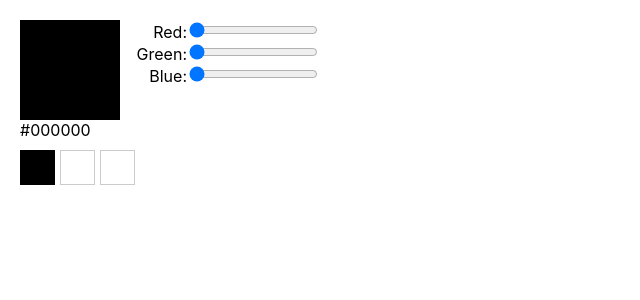
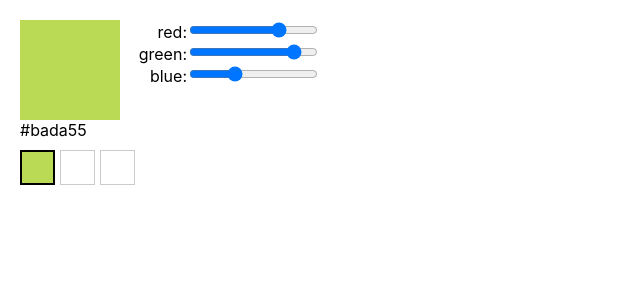
Before and after one commit to morgandonze/kickoff-color-picker, a Next.js app in the folder client/: page / in a window 1280 px wide. Shown: the top 300 px of the page, without its empty margins (0-640 px from the left). Built offline with nearby package versions, Linux system fonts and the light colour scheme.

Commit message:
Make color picker show selected swatch

```diff
--- a/client/components/color-picker/index.js
+++ b/client/components/color-picker/index.js
@@ -29,24 +29,29 @@ const ChannelSlider = (props) => {
 };
 
 const ColorPicker = (props) => {
-  const { onChangeColor } = props;
+  const { onChangeColor, color } = props;
 
-  const [red, setRed] = useState(0);
-  const [green, setGreen] = useState(0);
-  const [blue, setBlue] = useState(0);
+  const redHex = color.slice(1,3)
+  const greenHex = color.slice(3,5)
+  const blueHex = color.slice(5,7)
+
+  const channels = {
+    red: redHex,
+    green: greenHex,
+    blue: blueHex,
+  }
 
   const currentHex = () => {
-    const redHex = red.toString(16).padStart(2, "0");
-    const greenHex = green.toString(16).padStart(2, "0");
-    const blueHex = blue.toString(16).padStart(2, "0");
-    const hexColor = `#${redHex}${greenHex}${blueHex}`;
+    return `#${channels.red}${channels.green}${channels.blue}`
+  }
 
-    return hexColor;
-  };
+  const colorChangeHandler = (event) => {
+    const target = event.nativeEvent.target
+    const value = target.value
+    const name = target.name
 
-  const colorChangeHandler = (setter) => (event) => {
-    const value = event.nativeEvent.target.value;
-    setter(parseInt(value));
+    const hex = parseInt(value).toString(16)
+    channels[name] = hex
     onChangeColor(currentHex())
   };
 
@@ -57,26 +62,26 @@ const ColorPicker = (props) => {
           style={{
             height: 100,
             width: 100,
-            backgroundColor: currentHex(),
+            backgroundColor: color,
           }}
         />
-        {currentHex()}
+        {color}
       </div>
       <div>
         <ChannelSlider
-          color="Red"
-          onChange={colorChangeHandler(setRed)}
-          value={red}
+          color="red"
+          onChange={colorChangeHandler}
+          value={parseInt(channels.red, 16)}
         />
         <ChannelSlider
-          color="Green"
-          onChange={colorChangeHandler(setGreen)}
-          value={green}
+          color="green"
+          onChange={colorChangeHandler}
+          value={parseInt(channels.green, 16)}
         />
         <ChannelSlider
-          color="Blue"
-          onChange={colorChangeHandler(setBlue)}
-          value={blue}
+          color="blue"
+          onChange={colorChangeHandler}
+          value={parseInt(channels.blue, 16)}
         />
       </div>
     </div>
--- a/client/pages/index.js
+++ b/client/pages/index.js
@@ -4,7 +4,7 @@ import Palette from "../components/palette";
 import "./styles.scss";
 
 const Home = () => {
-  const initColors = ["#000000", "#ffffff", "#ffffff"];
+  const initColors = ["#bada55", "#ffffff", "#ffffff"];
   const [currentSwatch, setSwatch] = useState(0);
   const [colors, setColors] = useState(initColors);
 
@@ -13,14 +13,14 @@ const Home = () => {
   };
 
   const onChangeColor = (color) => {
-    const colorsDup = colors.map(x => x)
+    const colorsDup = colors.slice()
     colorsDup.splice(currentSwatch, 1, color)
     setColors(colorsDup)
   };
 
   return (
     <div style={{ padding: 20 }}>
-      <ColorPicker onChangeColor={onChangeColor} />
+      <ColorPicker onChangeColor={onChangeColor} color={colors[currentSwatch]} />
       <div style={{ display: "flex", flexDirection: "row" }}>
         {colors.map((color, index) => {
           return (
```
